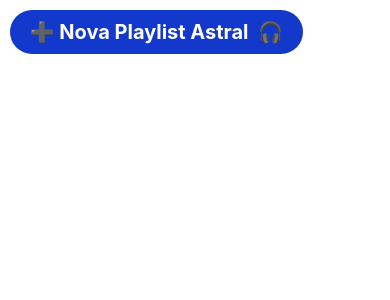
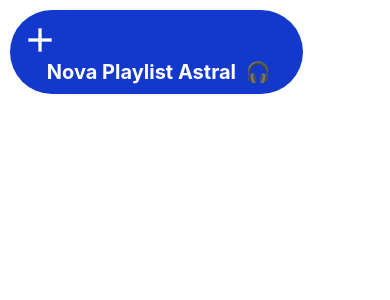
Before and after one commit to nkwintter/Spaceify, a React Native app: screen / in a window 390 px wide. Shown: the top 300 px of the page. Built offline with nearby package versions, Linux system fonts and the light colour scheme.

Commit message:
acho q tá ok (pelo menos parece)

```diff
--- a/package.json
+++ b/package.json
@@ -11,14 +11,18 @@
     "build": "tsc"
   },
   "dependencies": {
+    "@react-native-async-storage/async-storage": "^2.2.0",
     "axios": "^1.10.0",
     "dotenv": "^16.6.0",
     "expo": "~53.0.12",
+    "expo-auth-session": "^6.2.0",
+    "expo-linear-gradient": "~14.1.5",
     "expo-status-bar": "~2.2.3",
     "express": "^5.1.0",
     "react": "19.0.0",
     "react-native": "0.79.4",
-    "expo-linear-gradient": "~14.1.5"
+    "react-native-linear-gradient": "^2.8.3",
+    "react-native-vector-icons": "^10.2.0"
   },
   "devDependencies": {
     "@babel/core": "^7.25.2",
--- /dev/null
+++ b/src/@types/react-native-vector-icons.d.ts
@@ -0,0 +1,3 @@
+declare module 'react-native-vector-icons/MaterialIcons';
+declare module 'react-native-vector-icons/Ionicons';
+declare module 'react-native-vector-icons/FontAwesome';
--- a/src/components/PlaylistsScreen/btnGerarPlaylist.tsx
+++ b/src/components/PlaylistsScreen/btnGerarPlaylist.tsx
@@ -1,11 +1,17 @@
-import { Text, TouchableOpacity } from "react-native";
+import { Text, TouchableOpacity, View } from "react-native";
 import { btnGerarPlaylist } from "./stylesPlaylist";
-import { GenerateTracks } from "../../services/generateTracks.Service";
+import { handleCreatePlaylist } from "../../services/playlistApi.service";
+import MaterialIcons from 'react-native-vector-icons/MaterialIcons';
 
-export function BtnGerarPlaylistAstral(){
-    return(
-        <TouchableOpacity style = {btnGerarPlaylist.container} onPress={() => GenerateTracks("agitado", "Nebulosa do carangueijo")}>
-            <Text style = {btnGerarPlaylist.txt}>➕ Nova Playlist Astral  🎧</Text>
+
+export function BtnGerarPlaylistAstral() {
+    return (
+        <TouchableOpacity style={btnGerarPlaylist.container} onPress={() => handleCreatePlaylist({mood:"agitado", imageTitle: "Nebulosa do carangueijo"})}>
+            <View>
+                <MaterialIcons name="add" size={40} color="white" />
+                <Text style={btnGerarPlaylist.txt}> Nova Playlist Astral  🎧</Text>
+            </View>
+
         </TouchableOpacity>
     )
 }
--- a/src/screens/playlistScreen/index.tsx
+++ b/src/screens/playlistScreen/index.tsx
@@ -3,7 +3,6 @@ import { playlistStyles } from './styles';
 import { CardPlaylist } from '../../components/PlaylistsScreen/cardPlaylist';
 import { LinearGradient } from 'expo-linear-gradient';
 import { BtnGerarPlaylistAstral } from '../../components/PlaylistsScreen/btnGerarPlaylist';
-
 
 export function PlaylistsScreen() {
 
--- a/src/services/generateTracks.Service.ts
+++ b/src/services/generateTracks.Service.ts
@@ -17,3 +17,5 @@ export async function GenerateTracks(humor:string, imgTitle:string){
         console.log(`${index + 1}. ${music.title} - ${music.artist}`);
     });
 }
+
+//PARA TESTES INDIVIDUAIS, APENAS!!!
--- /dev/null
+++ b/src/services/playlistApi.service.ts
@@ -0,0 +1,40 @@
+import axios from 'axios';
+import { useSpotifyAuth } from '../../context/SpotifyAuthContext';
+import { Linking, Alert } from 'react-native';
+
+interface Props {
+  mood: string;
+  imageTitle: string;
+}
+
+export const handleCreatePlaylist = ({ mood, imageTitle }: Props) => {
+  const { user, token } = useSpotifyAuth();
+
+  const handleGenerate = async () => {
+    try {
+
+      const response = await axios.post('http://localhost:3001/generate-playlist', {
+        mood,
+        imageTitle
+      });
+
+      //lista com as músicas [{name: , artist: }...]
+      const tracks = response.data;
+
+      const playlistResponse = await axios.post('http://localhost:3001/create-user-playlist', {
+        tracks,
+        playlistName: `${mood} - ${imageTitle}`,
+        user_id: user?.id,
+        access_token: token
+      });
+
+      const playlistUrl = playlistResponse.data.playlistUrl;
+
+      Linking.openURL(playlistUrl);
+
+    } catch (error) {
+      console.error('Erro ao gerar playlist:', error);
+      Alert.alert('Erro', 'Não foi possível gerar a playlist.');
+    }
+  }
+};
```
Also changed, not shown: 1 other file (tests, documents, lock files or other folders).
